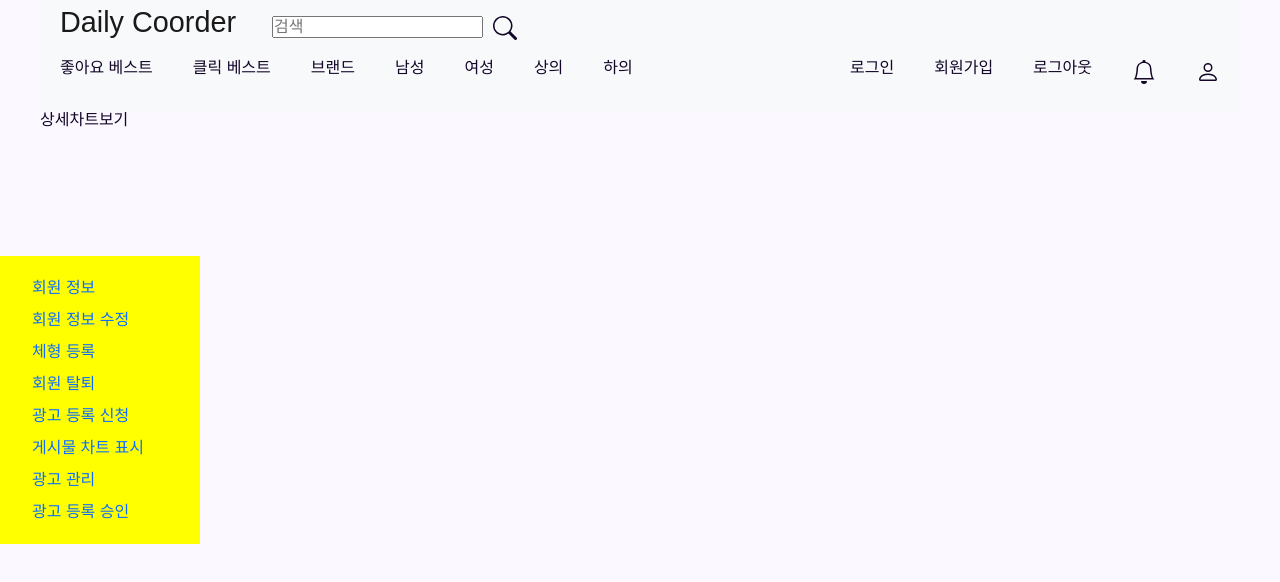
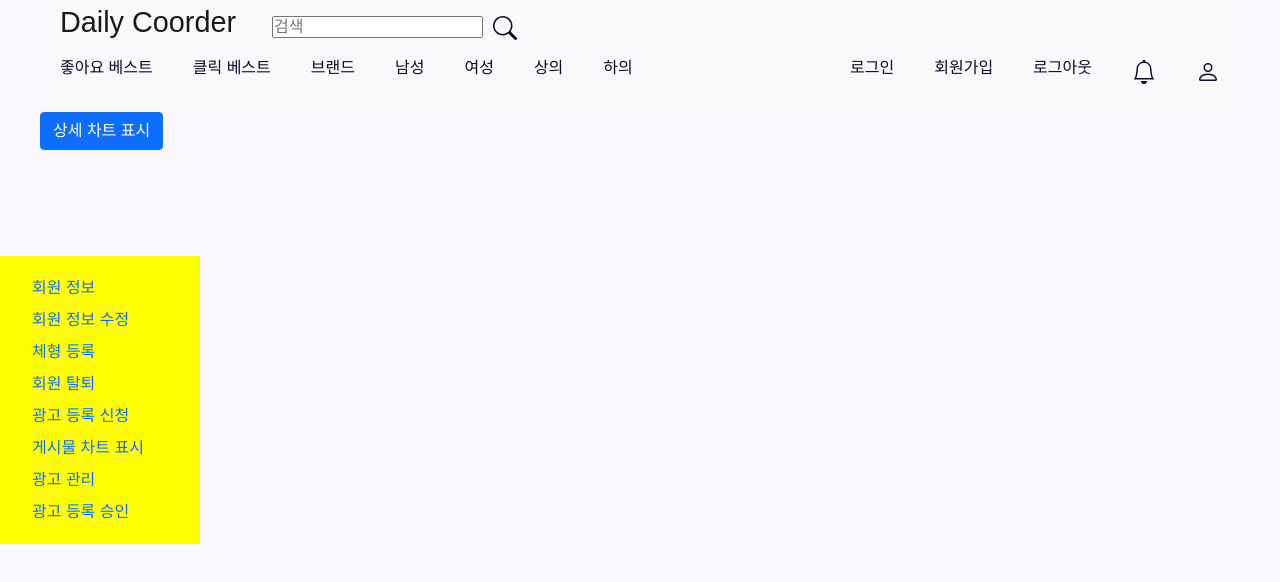
Before and after one commit to silbioa480/Daily-Coorder, a React (Create React App) app: page /member/MyPage_ChartPage in a window 1280 px wide. Shown: the top 582 px of the page. Built offline with nearby package versions, Linux system fonts and the light colour scheme.

Commit message:
태영: 차트페이지 수정

```diff
--- a/src/components/MyPage_ChartPage.tsx
+++ b/src/components/MyPage_ChartPage.tsx
@@ -1,11 +1,21 @@
 import Pie_chart from '../components/Pie_chart';
-import { Link } from 'react-router-dom';
+import { Button } from 'react-bootstrap';
+import { useState } from 'react';
+
+
 
 function MyPage_ChartPage(){
+    const [show,setShow]=useState(false);
+    const [hide,setHide]=useState(true);
+
+    const HandleClick=()=>{
+        setShow(true);
+        setHide(false);
+    }
     return (
         <>
-
-           <Link to="/Pie_chart">상세차트보기</Link>
+               {hide && <Button onClick={HandleClick}>상세 차트 표시</Button>}
+               {show && <Pie_chart />}
         </>
     );
 }
```
